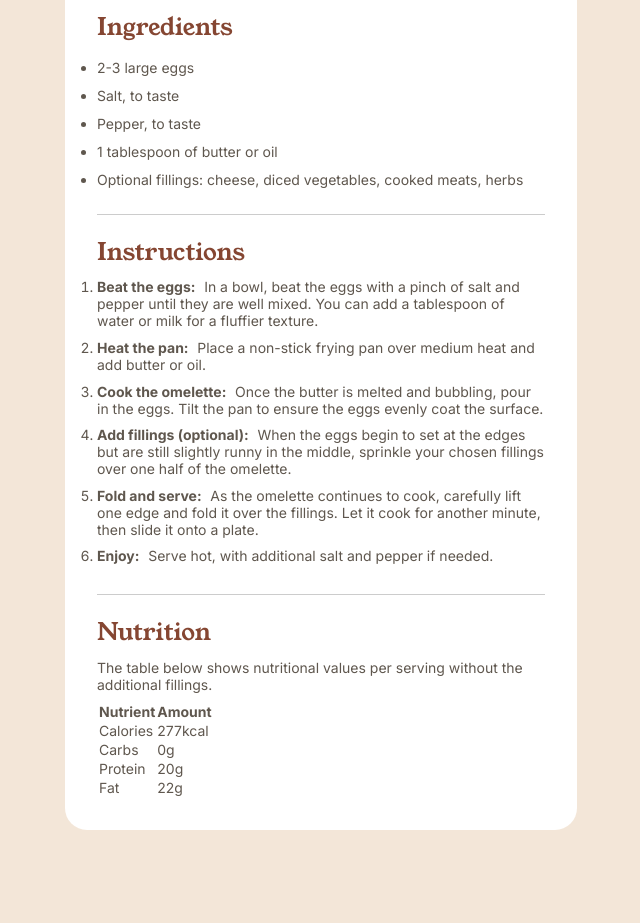
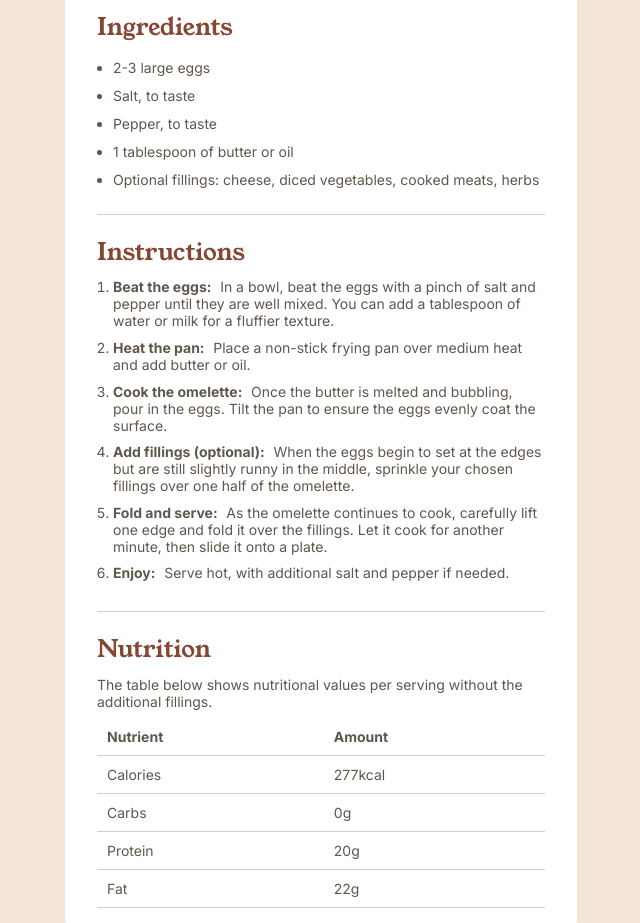
Before and after one commit to uptowngirl757/recipe_page-frontend-mentor-, a plain HTML site: page index.html in a window 1280 px wide. Shown: the part 680-1603 px from the top of the page, without its empty margins (319-959 px from the left). Drawn offline with Linux system fonts and the light colour scheme.

Commit message:
Complete

```diff
--- a/main.css
+++ b/main.css
@@ -32,6 +32,9 @@ td,
 tr {
   color: hsl(30, 10%, 34%);
   font-size: 14px;
+}
+li {
+  margin-left: 1rem;
 }
 hr {
   display: block;
@@ -78,10 +81,6 @@ hr {
   line-height: 1.7;
 }
 
-/* .recipe__list-item {
-  display: flex;
-} */
-
 .recipe__prep-time {
   background-color: hsl(330, 100%, 98%);
   padding: 1.7rem;
@@ -101,7 +100,22 @@ hr {
   margin-block: 0 0.5rem;
 }
 
-@media (max-width: 475px) {
+.recipe__nutrition-table {
+  width: 100%;
+  border-collapse: collapse;
+}
+
+.recipe__nutrition-row {
+  border-bottom: 1px solid #ccc;
+}
+
+.recipe__nutrition-header,
+.recipe__nutrition-data {
+  padding: 10px;
+  text-align: left;
+}
+
+@media (max-width: 1000px) {
   body {
     min-height: 100vh;
     max-width: 100%;
```
